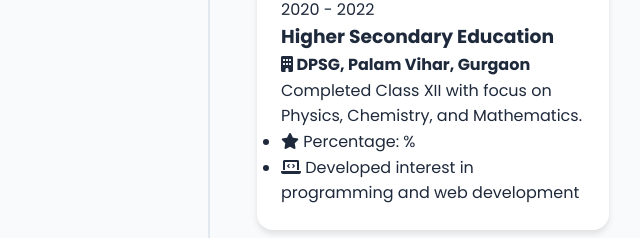
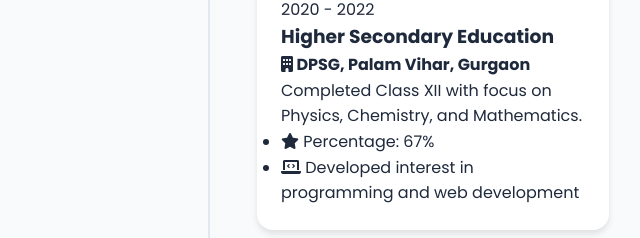
Before and after one commit to hardie7221/Portfolio-Website, a plain HTML site: page index.html in a window 1280 px wide. Shown: the part 2362-2600 px from the top of the page, 431-1071 px from the left. Drawn offline with nearby package versions, Linux system fonts and the light colour scheme.

Commit message:
fifth commit

```diff
--- a/index.html
+++ b/index.html
@@ -157,7 +157,7 @@
                             <h4><i class="fas fa-building"></i> DPSG, Palam Vihar, Gurgaon</h4>
                             <p>Completed Class XII with focus on Physics, Chemistry, and Mathematics.</p>
                             <ul class="timeline-details">
-                                <li><i class="fas fa-star"></i> Percentage: %</li>
+                                <li><i class="fas fa-star"></i> Percentage: 67%</li>
                                 <li><i class="fas fa-laptop-code"></i> Developed interest in programming and web development</li>
                             </ul>
                         </div>
```
